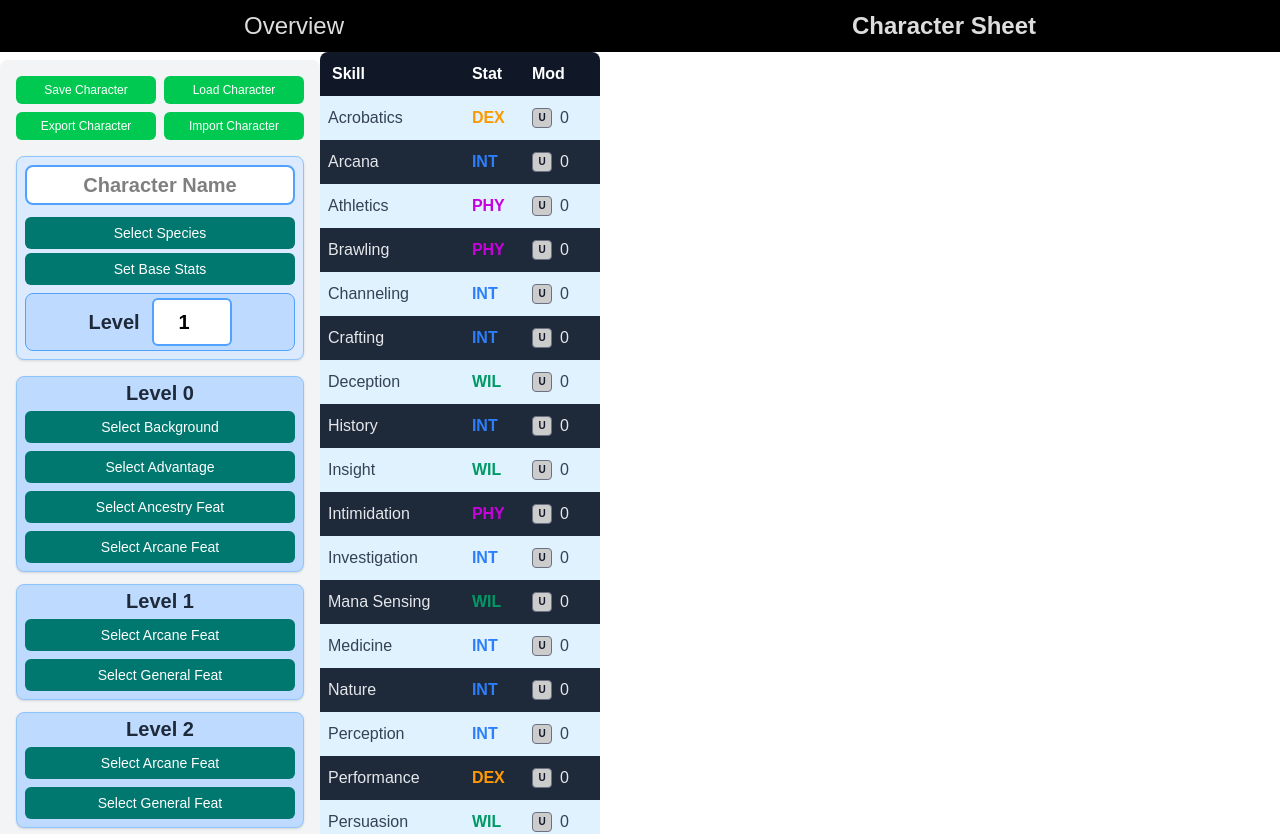
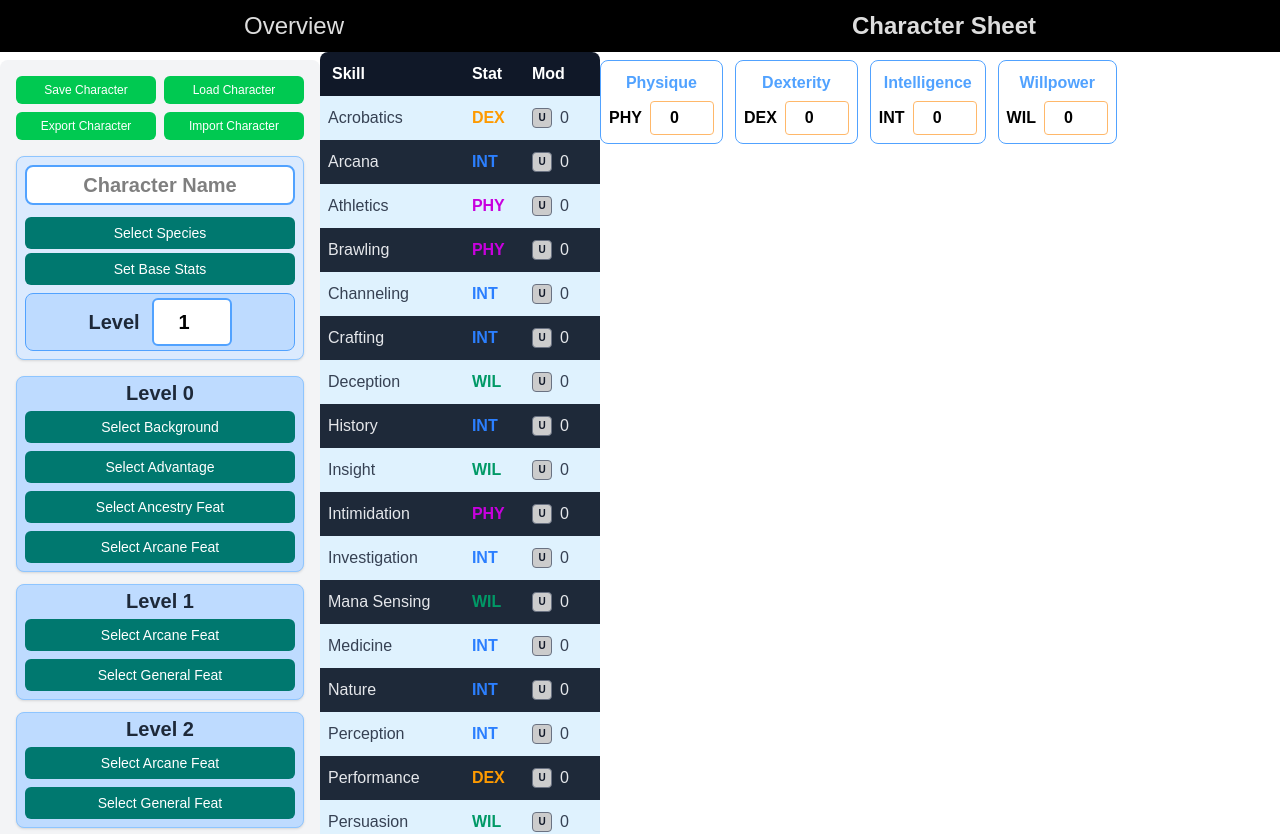
Before and after one commit to Acasez/kastorixv2, a React (Vite) app: page /characterSheet in a window 1280 px wide. Shown: the top 834 px of the page. Built offline with nearby package versions, Linux system fonts and the light colour scheme.

Commit message:
Can see core stats

```diff
--- /dev/null
+++ b/src/components/CharacterSheet/CoreStatsSection.tsx
@@ -0,0 +1,37 @@
+/* CoreStatsSection.tsx; */
+/* import { getProficiency } from "../../constants/Proficiency";
+import { useCharacter } from "../../contexts/CharacterContext";
+import ProficiencyMarker from "./ProficiencyMarker"; */
+import StatsGrid from "./StatsGrid";
+
+export default function CoreStatSection() {
+  /* const { character, updateCharacter } = useCharacter(); */
+  return (
+    <div>
+      <StatsGrid />
+      {/* <div className="flex items-center justify-center gap-3">
+        {[
+          { name: "Fortitude", stat: "PHY" },
+          { name: "Reflex", stat: "DEX" },
+          { name: "Will", stat: "WIL" },
+        ].map((save) => {
+          const tierName =
+            character.saveProficiencies[save.name] ?? "Untrained";
+          const tier = getProficiency(tierName);
+          const stat = character.baseStats[save.stat] ?? 0;
+
+          return (
+            <div
+              key={save.name}
+              className="flex items-center gap-1.5 rounded border border-blue-300 px-2 py-1 text-sm"
+            >
+              <span className="text-blue-300">{save.name}</span>
+              <ProficiencyMarker skillName={save.name} />
+              <span>{clampToDice(save.bonus)}</span>
+            </div>
+          );
+        })}
+      </div> */}
+    </div>
+  );
+}
--- /dev/null
+++ b/src/components/CharacterSheet/StatsGrid.tsx
@@ -0,0 +1,37 @@
+import { STAT_COLORS } from "../../constants/Stats";
+import { useCharacter } from "../../contexts/CharacterContext";
+import NumberInput from "../NumberInput";
+
+// StatsGrid.tsx
+const STATS: { key: string; name: string }[] = [
+  { key: "PHY", name: "Physique" },
+  { key: "DEX", name: "Dexterity" },
+  { key: "INT", name: "Intelligence" },
+  { key: "WIL", name: "Willpower" },
+];
+
+export default function StatsSection() {
+  const { character, updateCharacter } = useCharacter();
+
+  return (
+    <div className="flex gap-3">
+      {STATS.map(({ key, name }) => (
+        <div
+          key={key}
+          className="rounded-lg border border-blue-400 p-2 text-center"
+        >
+          <div className="mb-1 font-semibold text-blue-400">{name}</div>
+          <div className="flex items-center gap-2">
+            <span className="font-bold" style={{ color: STAT_COLORS[key] }}>
+              {key}
+            </span>
+            <NumberInput
+              value={character.baseStats[key] ?? -5}
+              onChange={(value) => updateCharacter({ [key]: value })}
+            />
+          </div>
+        </div>
+      ))}
+    </div>
+  );
+}
--- /dev/null
+++ b/src/components/NumberInput.tsx
@@ -0,0 +1,28 @@
+// NumberInput.tsx
+type NumberInputProps = {
+  value: number;
+  onChange: (value: number) => void;
+  min?: number;
+  max?: number;
+};
+
+export default function NumberInput({
+  value,
+  onChange,
+  min = -5,
+  max = 10,
+}: NumberInputProps) {
+  const clamp = (value: number) =>
+    Math.min(max, Math.max(min, Number.isNaN(value) ? 0 : value));
+
+  return (
+    <input
+      type="number"
+      value={value}
+      min={min}
+      max={max}
+      onChange={(e) => onChange(clamp(Number(e.target.value)))}
+      className="w-16 rounded border border-orange-300 bg-white px-1 py-0.5 text-center font-bold"
+    />
+  );
+}
--- a/src/contexts/CharacterProvider.tsx
+++ b/src/contexts/CharacterProvider.tsx
@@ -7,8 +7,12 @@ const defaultCharacter: Character = {
   level: 1,
   feats: [],
   species: "",
-  baseStats: {},
+  baseStats: { PHY: 0, DEX: 0, INT: 0, WIL: 0 },
   skillProficiencies: {},
+  saveProficiencies: {},
+  health: { current: 10, max: 10 },
+  aura: { current: 10, max: 10 },
+  mana: { current: 10, max: 10 },
 };
 
 export function CharacterProvider({ children }: { children: ReactNode }) {
--- a/src/pages/CharacterSheet.tsx
+++ b/src/pages/CharacterSheet.tsx
@@ -1,3 +1,4 @@
+import CoreStatSection from "../components/CharacterSheet/CoreStatsSection";
 import LevelSidebar from "../components/CharacterSheet/LevelSidebar";
 import SkillsTable from "../components/CharacterSheet/SkillTable";
 import { CharacterProvider } from "../contexts/CharacterProvider";
@@ -9,6 +10,7 @@ export default function RPGOverview() {
         <div className="flex flex-row">
           <LevelSidebar />
           <SkillsTable />
+          <CoreStatSection />
         </div>
       </CharacterProvider>
     </>
```
Also changed, not shown: src/contexts/CharacterContext.tsx (+10 -1 lines).
